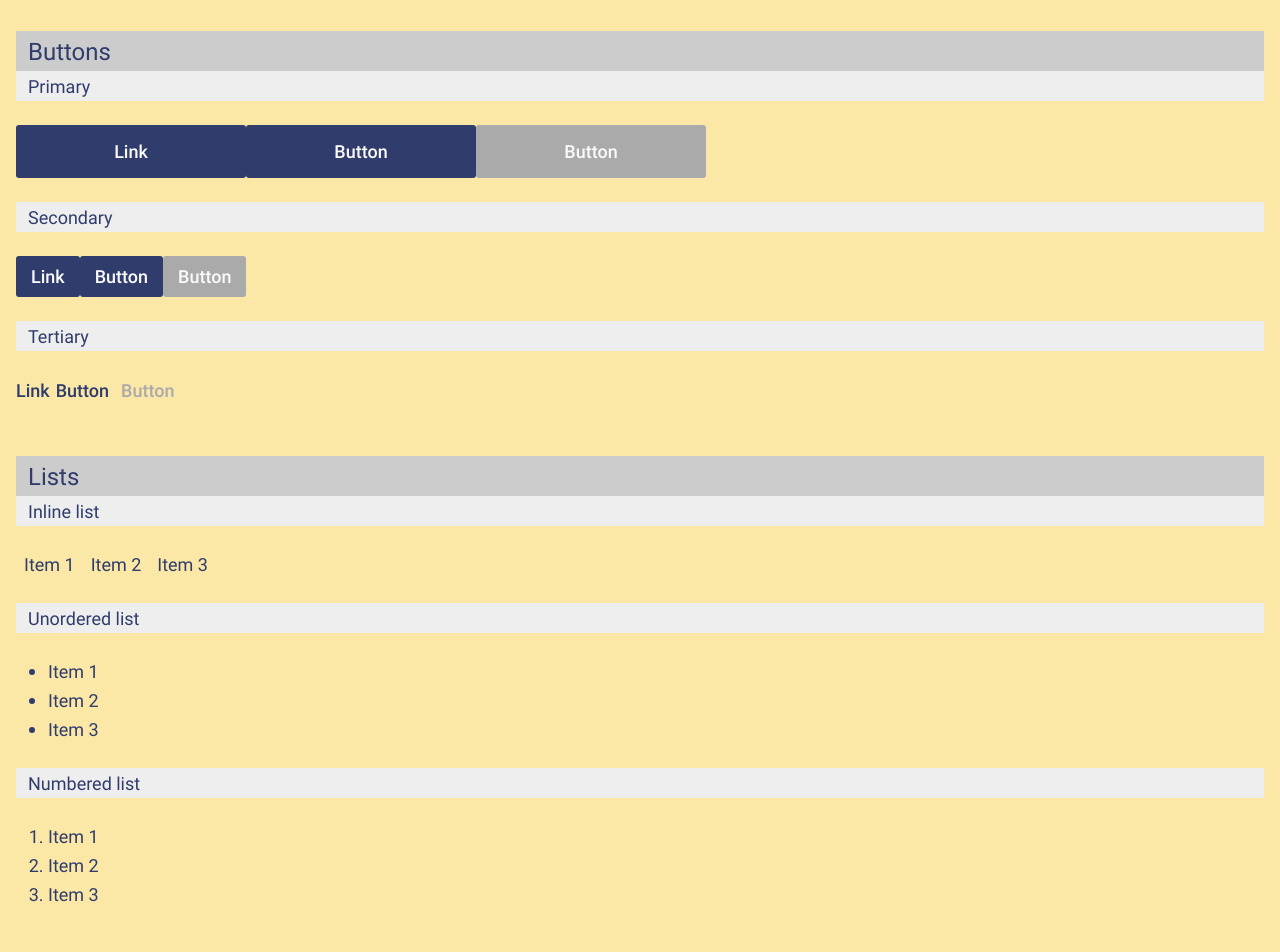
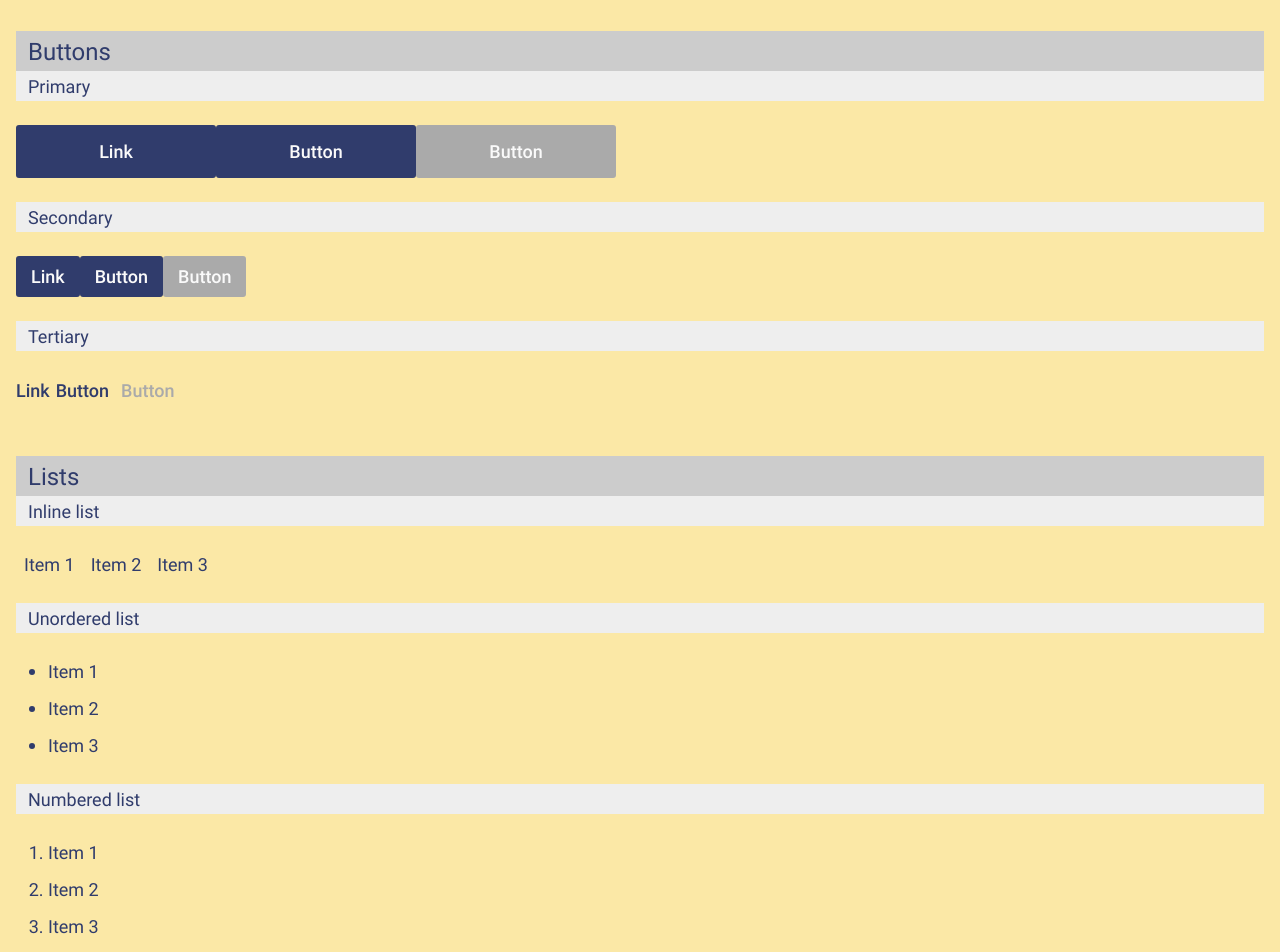
Before and after one commit to vvandijck/brigittavandijck, a Next.js app: page /style-guide in a window 1280 px wide. Shown: the part 1400-2352 px from the top of the page. Built offline with nearby package versions, Linux system fonts and the light colour scheme.

Commit message:
work in progress

```diff
--- a/components/app-button/app-button.less
+++ b/components/app-button/app-button.less
@@ -25,7 +25,7 @@
 }
 
 .app-button--primary {
-	min-width: 14.375rem;
+	min-width: 12.5rem;
 	padding: @spacing-smaller @spacing-medium;
 	transition: 200ms transform ease-in-out;
 	border-radius: 3px;
--- a/components/app-footer/app-footer.less
+++ b/components/app-footer/app-footer.less
@@ -6,6 +6,10 @@
 
 	@media (min-width: @layout-small) {
 		padding: @spacing-bigger 0;
+	}
+
+	@media (min-width: @layout-medium) {
+		padding: @spacing-huge 0;
 	}
 
 	.container {
@@ -57,6 +61,10 @@
 
 	@media (min-width: @layout-small) {
 		margin: 0 0 @spacing-medium;
+	}
+
+	@media (min-width: @layout-medium) {
+		margin: 0 0 @spacing-large;
 	}
 }
 
--- a/components/call-to-action/call-to-action.less
+++ b/components/call-to-action/call-to-action.less
@@ -4,7 +4,11 @@
 	display: inline-block;
 	background-color: @color-powder;
 	width: 100%;
-	padding: @spacing-bigger 0;
+	padding: @spacing-big 0;
+
+	@media (min-width: @layout-small) {
+		padding: @spacing-bigger 0;
+	}
 
 	.container {
 		text-align: center;
--- a/components/page-header/page-header.less
+++ b/components/page-header/page-header.less
@@ -10,6 +10,11 @@
 
 	@media (min-width: @layout-small) {
 		height: 45vh;
+		margin-bottom: @spacing-bigger;
+	}
+
+	@media (min-width: @layout-medium) {
+		margin-bottom: @spacing-huge;
 	}
 
 	.responsive-image {
--- a/styles/lists.less
+++ b/styles/lists.less
@@ -1,16 +1,23 @@
 @import (reference) './variables';
 
 .list,
-ul {
+.numbered-list,
+.unordered-list {
 	margin-bottom: @spacing-small;
 	margin-left: @spacing-large;
+
+	li {
+		margin: @spacing-tiny 0;
+	}
+}
+
+.list,
+ul {
 	list-style: disc;
 }
 
 .numbered-list,
 ol {
-	margin-bottom: @spacing-small;
-	margin-left: @spacing-large;
 	list-style: decimal;
 }
 
```
